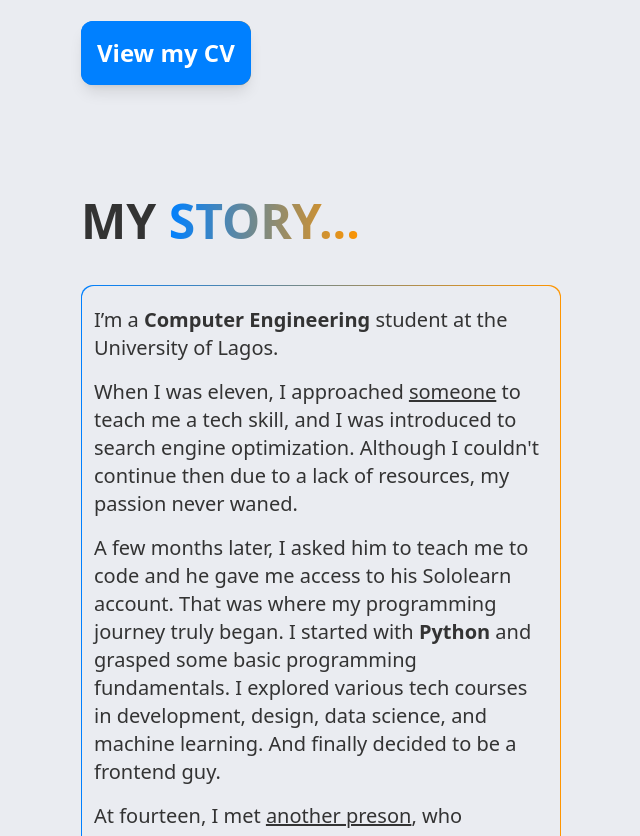
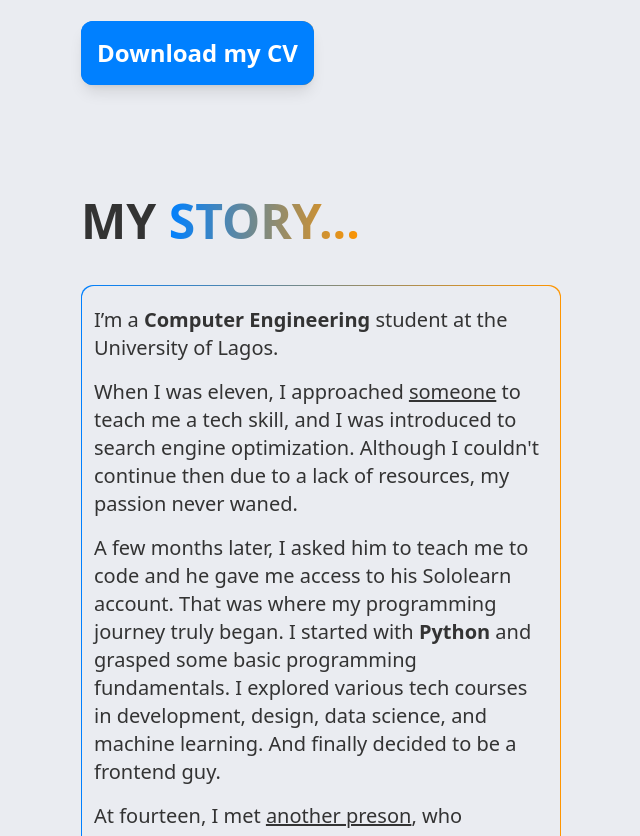
Before and after one commit to Seyi-Amusan/portfolio, a website: page index.html in a window 1280 px wide. Shown: the part 899-1735 px from the top of the page, without its empty margins (319-959 px from the left). Drawn offline with nearby package versions, Linux system fonts and the light colour scheme.

Commit message:
Added a CV

```diff
--- a/index.html
+++ b/index.html
@@ -30,7 +30,7 @@
                 </div>
                 <p class="text-xl">An aspiring <span class="gradient font-semibold">frontend developer</span> focused on modern web technologies and highly performant <span class="gradient font-semibold">web solutions</span></p>
                 <div class="border-gradient w-max hover:p-px">
-                    <button class="btn hover:bg-[#eaecf1]"><a href="Seyi-CV.odt">View my CV</a></button>
+                    <button class="btn hover:bg-[#eaecf1]"><a href="Seyi-CV.odt">Download my CV</a></button>
                 </div>
             </div>
         </header>
```
